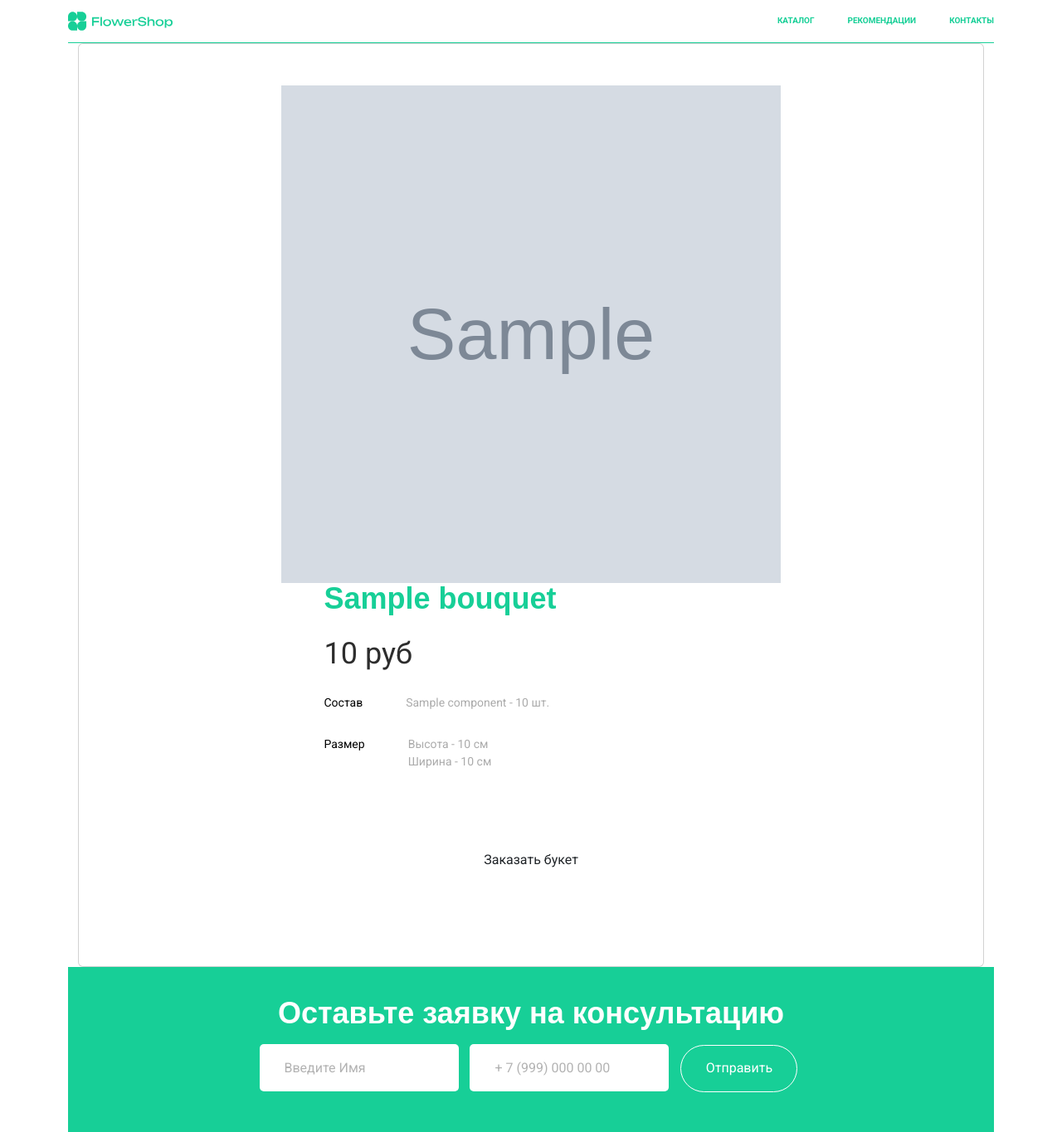
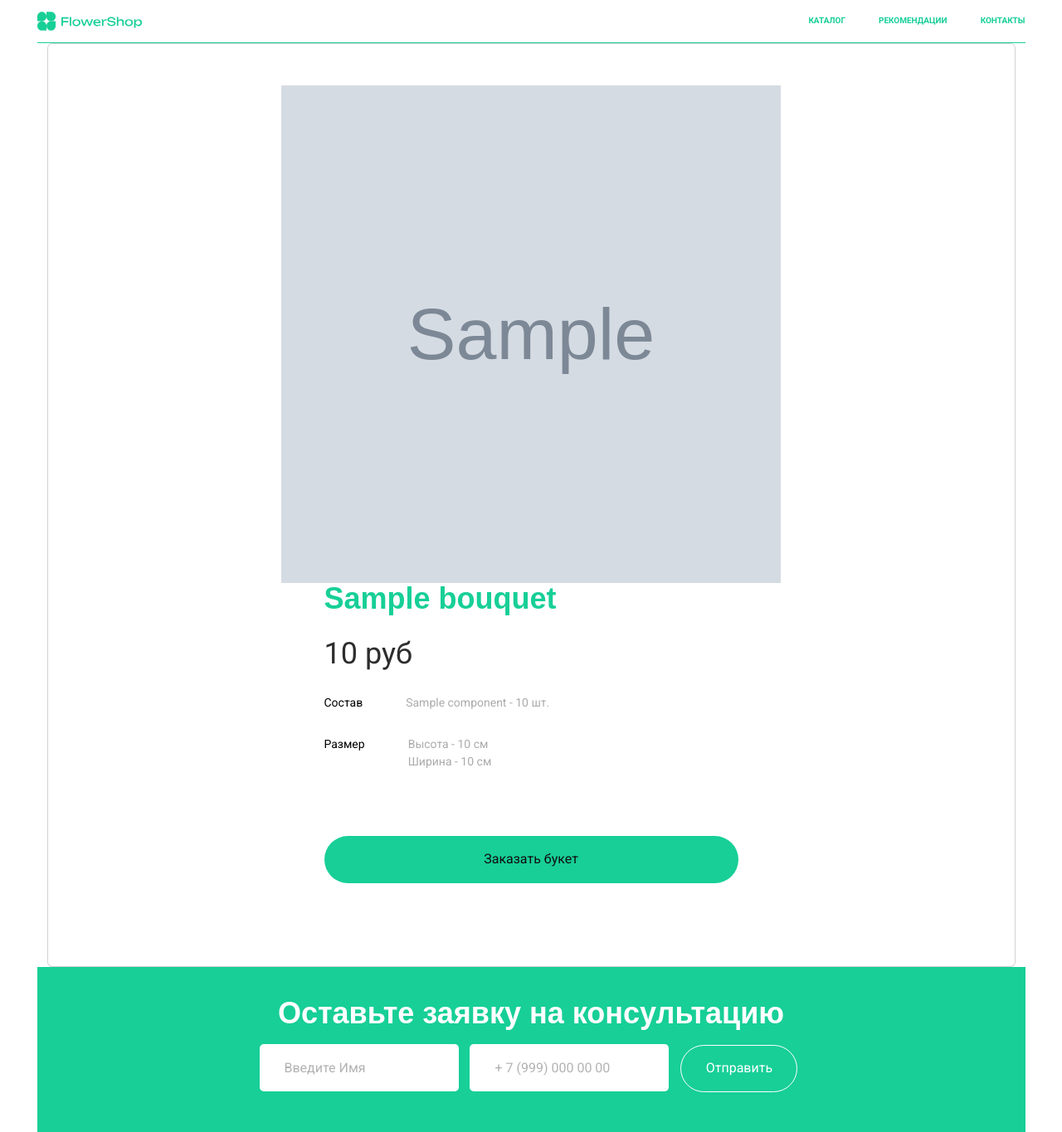
Before and after one commit to pas-zhukov/FlowerShop, a Django app: page /card/1 in a window 1280 px wide. Shown: the top 1365 px of the page at 83% size. Run offline with Django 4.2, Linux system fonts and the light colour scheme; tables that the repository leaves empty hold one stand-in row (values such as "Sample post"); grey boxes marked "Sample" are stand-in pictures; some web fonts are replaced.

Commit message:
fix buttons

```diff
--- a/flower_site/templates/base.html
+++ b/flower_site/templates/base.html
@@ -5,8 +5,8 @@
     <meta charset="UTF-8">
     <meta name="viewport" content="width=device-width, initial-scale=1.0">
     <link rel="preconnect" href="https://fonts.googleapis.com"><link rel="preconnect" href="https://fonts.gstatic.com" crossorigin><link href="https://fonts.googleapis.com/css2?family=Roboto:wght@400;700&family=Unbounded:wght@700&display=swap" rel="stylesheet">
+    <link href="https://cdn.jsdelivr.net/npm/bootstrap@5.3.1/dist/css/bootstrap.min.css" rel="stylesheet" integrity="sha384-4bw+/aepP/YC94hEpVNVgiZdgIC5+VKNBQNGCHeKRQN+PtmoHDEXuppvnDJzQIu9" crossorigin="anonymous">
     <link rel="stylesheet" href="{% static 'css/main.css' %}">
-    <link href="https://cdn.jsdelivr.net/npm/bootstrap@5.3.1/dist/css/bootstrap.min.css" rel="stylesheet" integrity="sha384-4bw+/aepP/YC94hEpVNVgiZdgIC5+VKNBQNGCHeKRQN+PtmoHDEXuppvnDJzQIu9" crossorigin="anonymous">
     {% block title %}
 	  {% endblock %}
   </head>
--- a/flower_site/templates/card.html
+++ b/flower_site/templates/card.html
@@ -37,7 +37,7 @@
                 </span>
               </div>
             </div>
-            <button class="btn largeBtn card__btn">Заказать букет</button>
+            <button class="btn largeBtn card__btn"><a style="text-decoration: none; color: #0f0f0f" href="/order/?bouquet_id={{ bouquet.id }}">Заказать букет</a></button>
           </div>
         </div>
       </div>
```
